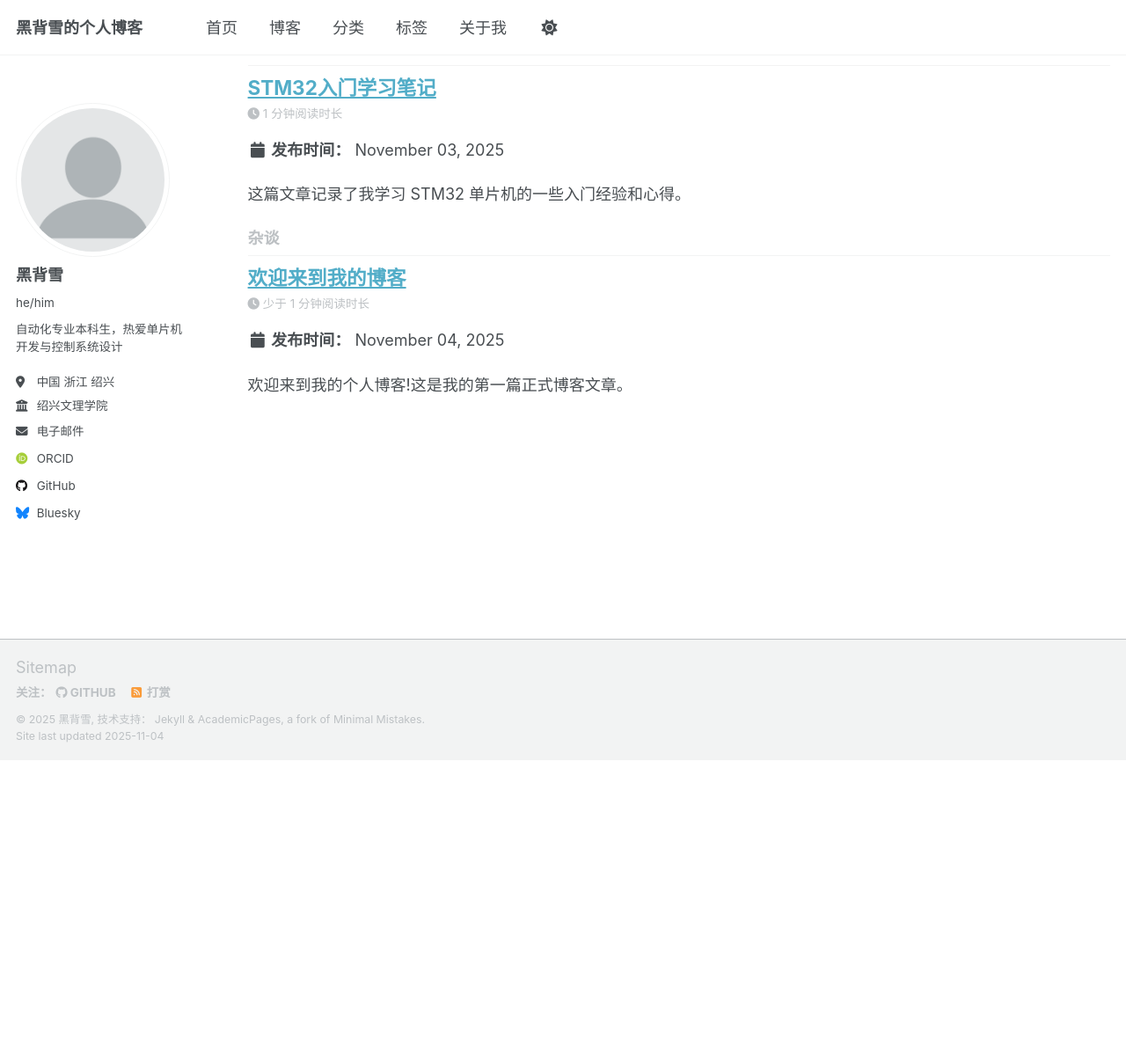
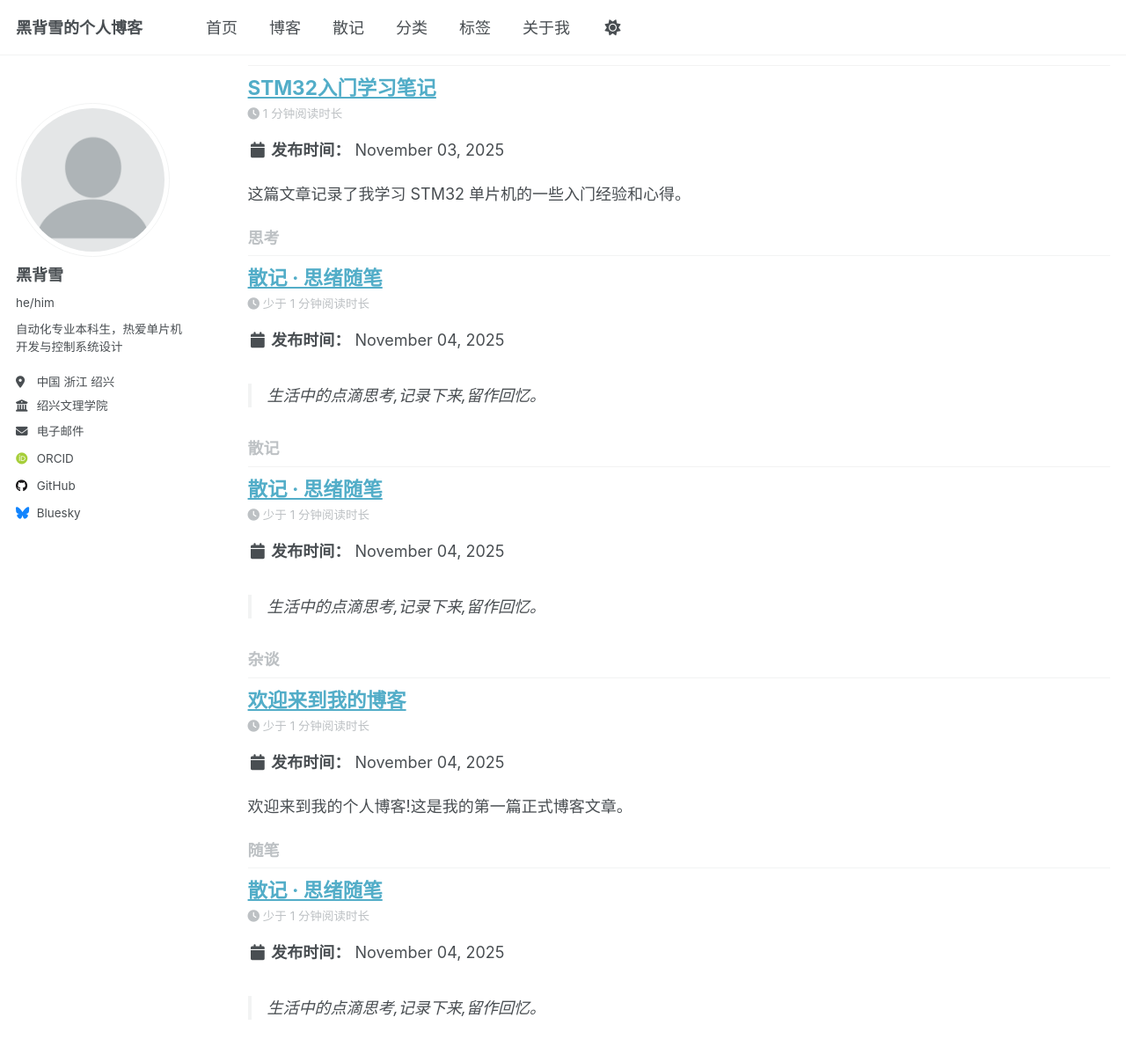
Before and after one commit to konghenfuxue-cpu/konghenfuxue-cpu.github.io, a Jekyll site: the page built from _pages/tag-archive.html, in a window 1280 px wide and 1400 px high, scrolled down 4052 px. Shown: the top 1198 px of the window at 88% size. Built offline with Jekyll 4.4.1, drawn with Linux system fonts in a browser that asks for light colours; some web fonts are replaced; a script that is not in the unit is left out; before the commit the page ends 4916 px from its top, so only the background shows below that.

Commit message:
feat: 添加散记页面
- 新增散记导航菜单

- 创建散记页面展示

- 添加散记示例文章

- 上传PDF文档

```diff
--- a/_data/navigation.yml
+++ b/_data/navigation.yml
@@ -7,6 +7,9 @@ main:
   - title: "博客"
     url: /year-archive/
 
+  - title: "散记"
+    url: /notes/
+
   - title: "分类"
     url: /categories/
 
--- /dev/null
+++ b/_pages/notes.html
@@ -0,0 +1,20 @@
+---
+layout: archive
+permalink: /notes/
+title: "散记"
+author_profile: true
+---
+
+这里记录我的日常思考、随笔和生活感悟。
+
+## 📝 散记列表
+
+<div class="grid__wrapper">
+  {% for post in site.categories.散记 %}
+    {% include archive-single.html type="grid" %}
+  {% endfor %}
+</div>
+
+---
+
+*"生活不止眼前的代码,还有诗和远方的田野。"*
--- /dev/null
+++ b/_posts/2025-11-04-notes-thoughts.md
@@ -0,0 +1,68 @@
+---
+title: '散记 · 思绪随笔'
+date: 2025-11-04
+permalink: /posts/2025/11/notes-thoughts/
+tags:
+  - 散记
+  - 随笔
+  - 思考
+categories:
+  - 散记
+---
+
+> 生活中的点滴思考,记录下来,留作回忆。
+
+📄 **[下载PDF版本](/files/散记_思绪随笔.pdf)**
+
+---
+
+## 关于学习
+
+在这个快速变化的时代,学习似乎成了一件永无止境的事。每当我坐在电脑前,看着屏幕上跳动的代码,总会想起最初接触编程时的那份好奇与激动。
+
+技术在进步,我们也在成长。但有时候,我会停下来问自己:我们是在追赶技术,还是在追寻自己?
+
+## 关于坚持
+
+单片机开发的路上,遇到过无数次调试到深夜的时刻。一个小小的 bug,可能会让人抓狂好几个小时。但当程序终于正常运行的那一刻,所有的辛苦都化作了成就感。
+
+这大概就是工程师的浪漫吧——在 0 和 1 的世界里,创造出属于自己的奇迹。
+
+## 关于未来
+
+未来会怎样?我不知道。
+
+但我知道,只要保持热爱,保持好奇心,保持学习的态度,未来就不会太差。
+
+每一行代码,每一个项目,每一次尝试,都是在为未来铺路。
+
+## 写在最后
+
+这些文字,是给现在的自己,也是给未来的自己。
+
+希望多年以后,再回头看这些文字时,能会心一笑:
+
+"原来,我曾经这样走过。"
+
+---
+
+*记于 2025 年 11 月 4 日*
+
+---
+
+## 💭 你的内容
+
+**请在下方粘贴你的 PDF 文档内容:**
+
+<!--
+在这里添加你的散记内容
+你可以从 PDF 复制文字粘贴到这里
+支持 Markdown 格式
+-->
+
+
+
+
+---
+
+*未完待续...*
```
Also changed, not shown: 1 other file.
